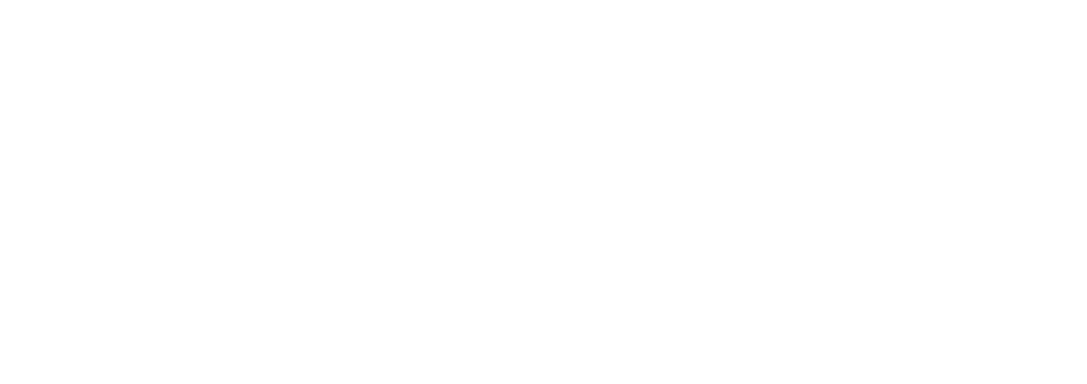
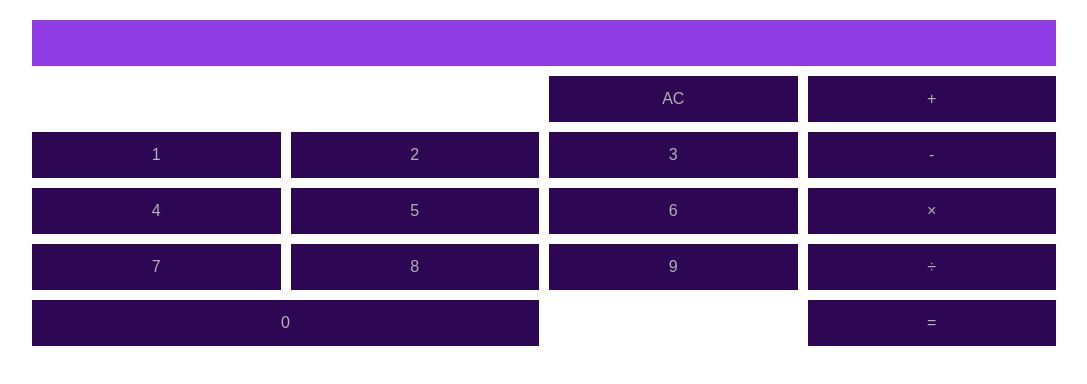
Before and after one commit to joking3000/calculator, a plain HTML site: page index.html in a window 1280 px wide. Shown: the whole page, without its empty margins (96-1183 px from the left). Drawn offline with Linux system fonts and the light colour scheme.

Commit message:
Add and style basic calculator divs
With this commit, the basic structure for the calculator div
and its buttons are added to the html.
Basic styling is given in the css, mostly to get the grid layout started
for positioning the buttons on the calculator.

```diff
--- a/css/master.css
+++ b/css/master.css
@@ -2,4 +2,63 @@ html, body, html body * {
   margin: 0;
   padding: 0;
   box-sizing: border-box;
+  font-family: arial;
 }
+
+div {
+  display: grid;
+  justify-content: center;
+  align-content: center;
+}
+
+.calculator {
+  margin: 20px 10%;
+  display: grid;
+  grid-template-columns: repeat(4, 1fr);
+  grid-gap: 10px;
+  grid-template-rows: repeat(6, 1fr);
+  grid-auto-flow: dense;
+}
+
+.key {
+  background-color: rgb(46, 7, 84);
+  color: rgb(178, 178, 179);
+  padding: 14px;
+}
+
+.function {
+  grid-column: auto / -1;
+}
+
+.add {
+  grid-row-start: 2
+}
+.subtract {
+  grid-row-start: 3;
+}
+.multiply {
+  grid-row-start: 4;
+}
+.divide {
+  grid-row-start: 5;
+}
+.operate {
+  grid-row-start: 6;
+}
+
+.display {
+  background-color: rgb(143, 60, 228);
+  grid-column: 1 / -1;
+}
+
+.key0 {
+  grid-column: span 2;
+}
+
+.clear {
+  grid-column-end: -2;
+  grid-row-start: 2;
+}
+.gap {
+  grid-column: span 2;
+}
--- a/index.html
+++ b/index.html
@@ -7,8 +7,60 @@
   </head>
   <body>
 
-
-
+    <div class="calculator">
+      <div class="display"></div>
+      <div class="gap"> </div>
+      <!--  //// -->
+      <div class="key key1">
+        <p>1</p>
+      </div>
+      <div class="key key2">
+        <p>2</p>
+      </div>
+      <div class="key key3">
+        <p>3</p>
+      </div>
+      <div class="key key4">
+        <p>4</p>
+      </div>
+      <div class="key key5">
+        <p>5</p>
+      </div>
+      <div class="key key6">
+        <p>6</p>
+      </div>
+      <div class="key key7">
+        <p>7</p>
+      </div>
+      <div class="key key8">
+        <p>8</p>
+      </div>
+      <div class="key key9">
+        <p>9</p>
+      </div>
+      <div class="key key0">
+        <p>0</p>
+      </div>
+      <!-- ///// -->
+      <div class="key function add">
+        <p>+</p>
+      </div>
+      <div class="key function subtract">
+        <p>-</p>
+      </div>
+      <div class="key function multiply">
+        <p>&times;</p>
+      </div>
+      <div class="key function divide">
+        <p>&divide;</p>
+      </div>
+      <div class="key function operate">
+        <p>=</p>
+      </div>
+      <div class="key function clear">
+        <p>AC</p>
+      </div>
+    </div>
 
 
     <script type="text/javascript" src="scripts/script.js">This Page Requires Javascript</script>
```
